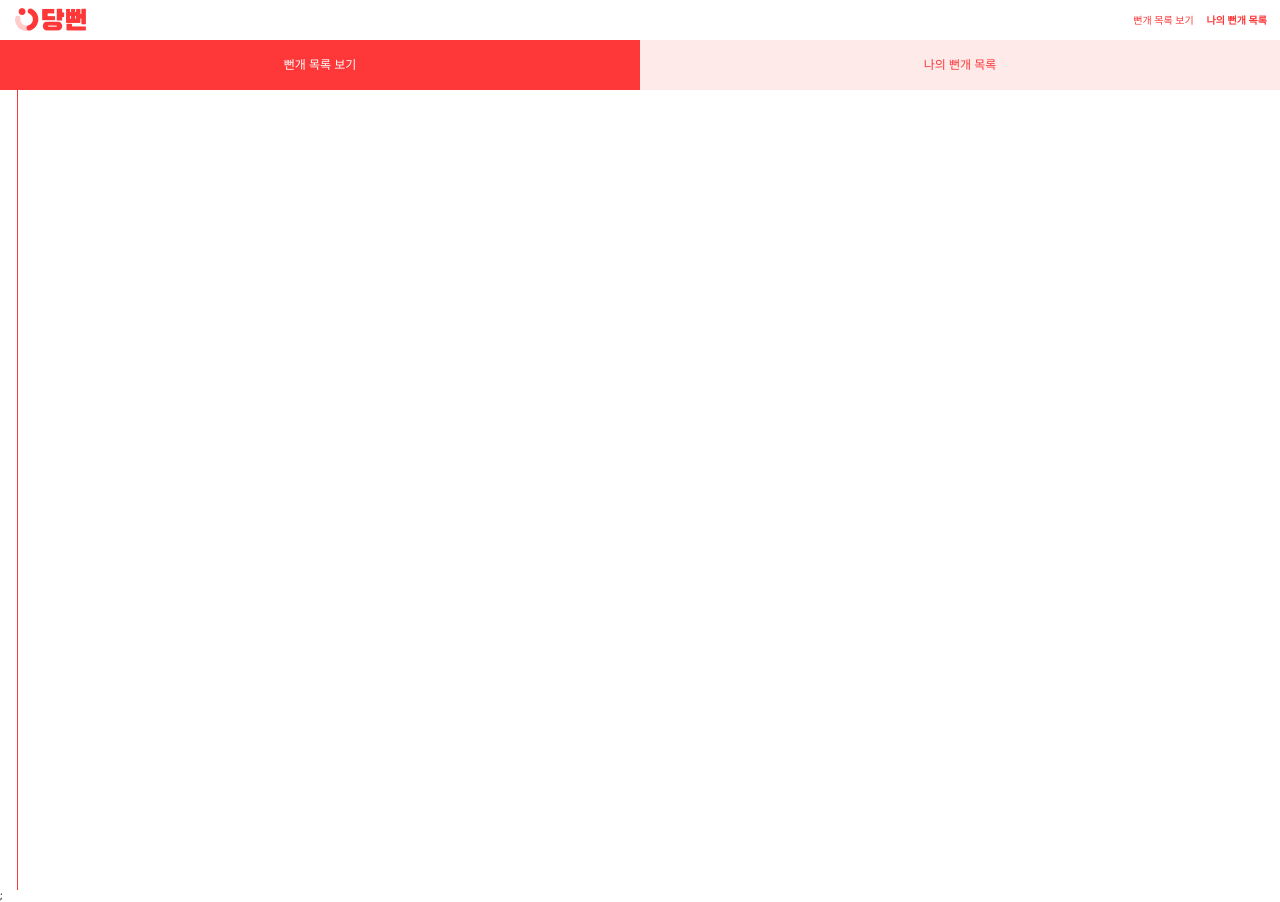
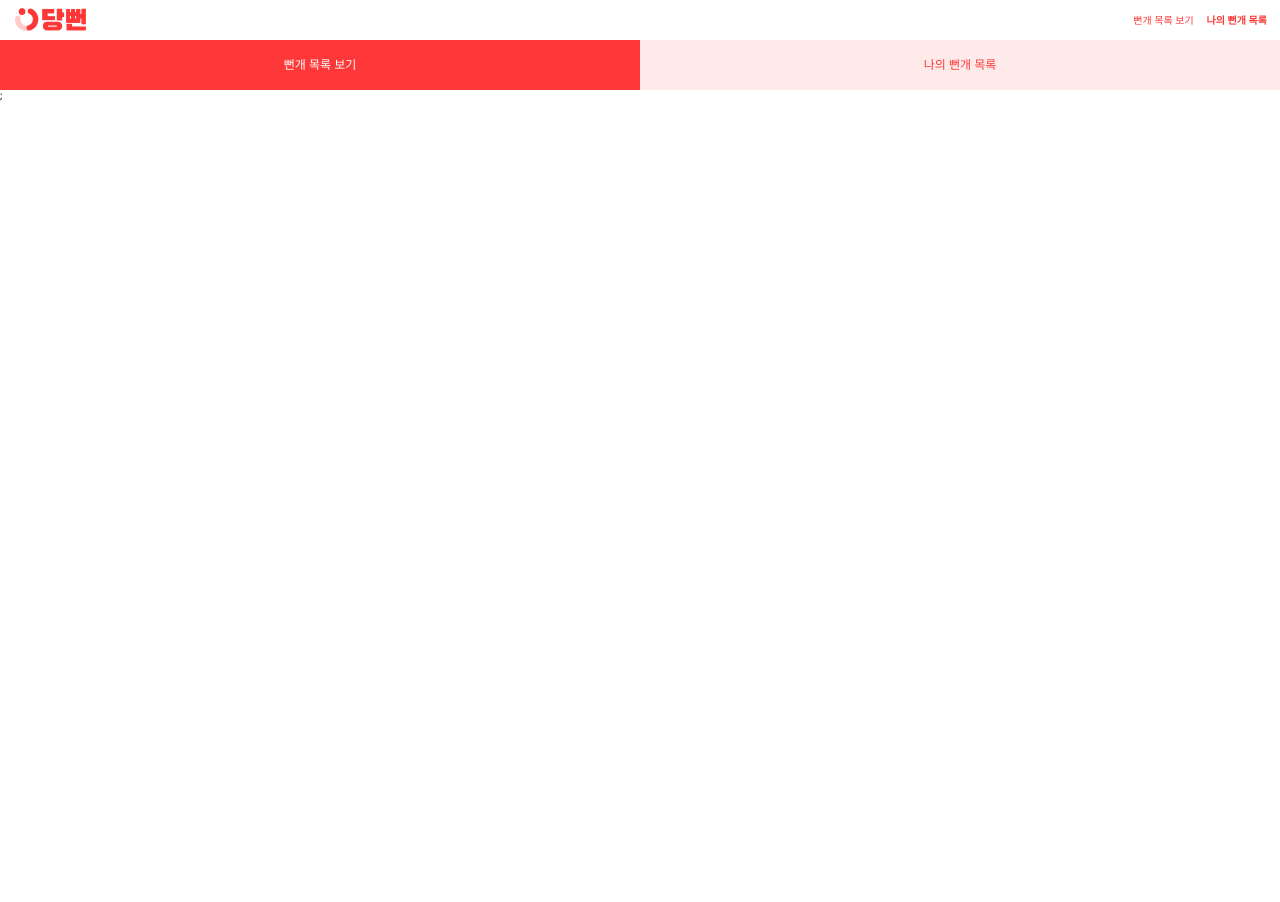
Before and after one commit to sopkathon99s/DangBBun-Web, a React (Create React App) app: page /overview/submitted in a window 1280 px wide. After the commit the page ends 800 px from the top, so only its background shows below. Built offline with nearby package versions, Linux system fonts and the light colour scheme.

Commit message:
fix: 레이아웃 삭제

```diff
--- a/src/pages/Overview/Closed.tsx
+++ b/src/pages/Overview/Closed.tsx
@@ -1,25 +1,3 @@
-import styled from "styled-components";
-import { theme } from "../../styles/theme";
-
 export function ClosedPage() {
-  return (
-    <div>
-      <SectionWrapper>
-        <LeftSection></LeftSection>
-        <RightSection></RightSection>
-      </SectionWrapper>
-    </div>
-  );
+  return <div></div>;
 }
-
-const SectionWrapper = styled.main`
-  display: flex;
-  width: 100%;
-  height: 100vh;
-`;
-
-const LeftSection = styled.section`
-  width: 1.8rem;
-  border-right: 1px solid ${theme.color.red};
-`;
-const RightSection = styled.section``;
--- a/src/pages/Overview/Submitted.tsx
+++ b/src/pages/Overview/Submitted.tsx
@@ -1,25 +1,3 @@
-import styled from "styled-components";
-import { theme } from "../../styles/theme";
-
 export function SubmittedPage() {
-  return (
-    <div>
-      <SectionWrapper>
-        <LeftSection></LeftSection>
-        <RightSection></RightSection>
-      </SectionWrapper>
-    </div>
-  );
+  return <div></div>;
 }
-
-const SectionWrapper = styled.main`
-  display: flex;
-  width: 100%;
-  height: 100vh;
-`;
-
-const LeftSection = styled.section`
-  width: 1.8rem;
-  border-right: 1px solid ${theme.color.red};
-`;
-const RightSection = styled.section``;
```
